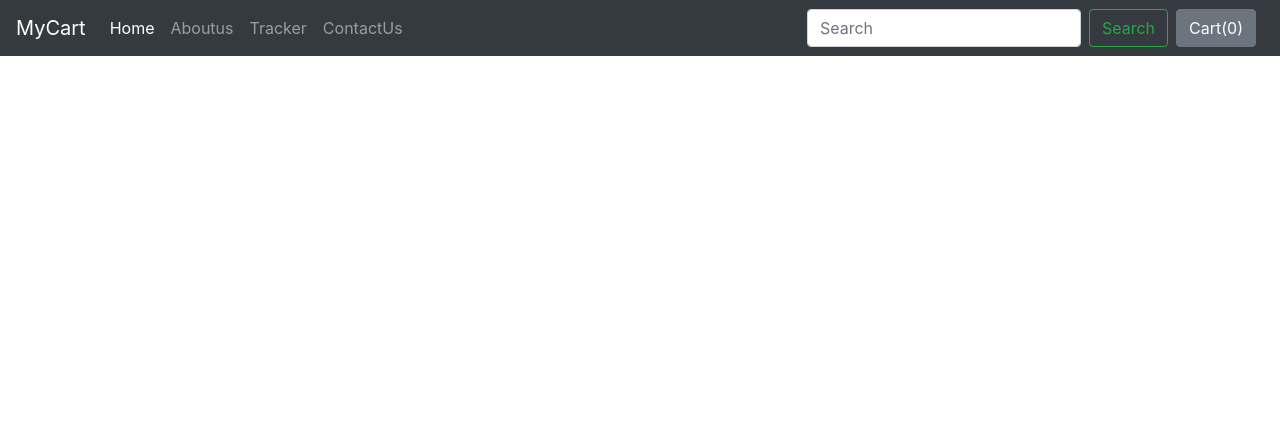
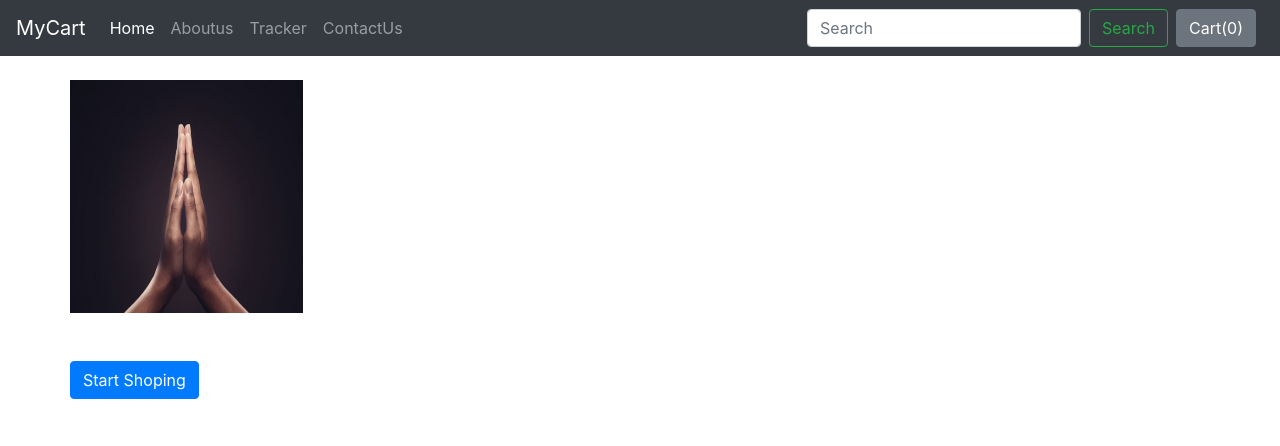
Before and after one commit to Deepankchoudhary/iCart, a Django app: page / in a window 1280 px wide. Shown: the top 446 px of the page. Run offline with Django 3.2, Linux system fonts and the light colour scheme; some libraries are stand-ins or nearby versions.

Commit message:
Version 2

```diff
--- a/MyOwnCart/templates/Home.html
+++ b/MyOwnCart/templates/Home.html
@@ -10,12 +10,7 @@
     <link rel="stylesheet" href="https://stackpath.bootstrapcdn.com/bootstrap/4.5.0/css/bootstrap.min.css"
           integrity="sha384-9aIt2nRpC12Uk9gS9baDl411NQApFmC26EwAOH8WgZl5MYYxFfc+NcPb1dKGj7Sk" crossorigin="anonymous">
 
-    <title>{%block title%}{%endblock%}</title>
-    <style>
-    {% block css%}
-    {%endblock%}
-
-    </style>
+    <title>Home</title>
 </head>
 <body>
 {% load static%}
@@ -54,10 +49,20 @@ sagittis lacus vel augue laoreet rutrum faucibus.">
         </button>
     </div>
 </nav>
-{%block body%}
 
+<div class="container my-4">
+    <div class="row">
+        <div class="col-md-4">
+            <div class="row">
+                <img src="{% static 'Namesta.jpg' %}" width='233px' height='233px'/>
+            </div>
+            <div class="row my-5">
+                <a href="/shop/">
+                    <button id="qv{{i.id}}" class="btn btn-primary cart">Start Shoping</button>
+                </a>
 
-{%endblock%}
+            </div>
+        </div>
 
         <!-- Optional JavaScript -->
         <!-- jQuery first, then Popper.js, then Bootstrap JS -->
@@ -71,10 +76,5 @@ sagittis lacus vel augue laoreet rutrum faucibus.">
                 integrity="sha384-OgVRvuATP1z7JjHLkuOU7Xw704+h835Lr+6QL9UvYjZE3Ipu6Tp75j7Bh/kR0JKI"
                 crossorigin="anonymous"></script>
 
-{% block js %}
- <script src="https://code.jquery.com/jquery-3.3.1.slim.min.js" integrity="sha384-q8i/X+965DzO0rT7abK41JStQIAqVgRVzpbzo5smXKp4YfRvH+8abtTE1Pi6jizo" crossorigin="anonymous"></script>
- <script src="https://cdnjs.cloudflare.com/ajax/libs/popper.js/1.14.6/umd/popper.min.js" integrity="sha384-wHAiFfRlMFy6i5SRaxvfOCifBUQy1xHdJ/yoi7FRNXMRBu5WHdZYu1hA6ZOblgut" crossorigin="anonymous"></script> <script src="https://stackpath.bootstrapcdn.com/bootstrap/4.2.1/js/bootstrap.min.js" integrity="sha384-B0UglyR+jN6CkvvICOB2joaf5I4l3gm9GU6Hc1og6Ls7i6U/mkkaduKaBhlAXv9k" crossorigin="anonymous"></script>
-{% endblock %}
-
 </body>
 </html>
```
Also changed, not shown: MyOwnCart/MyOwnCart/static/Namesta.jpg (added). Lines whose indentation alone changed are shown as unchanged.
